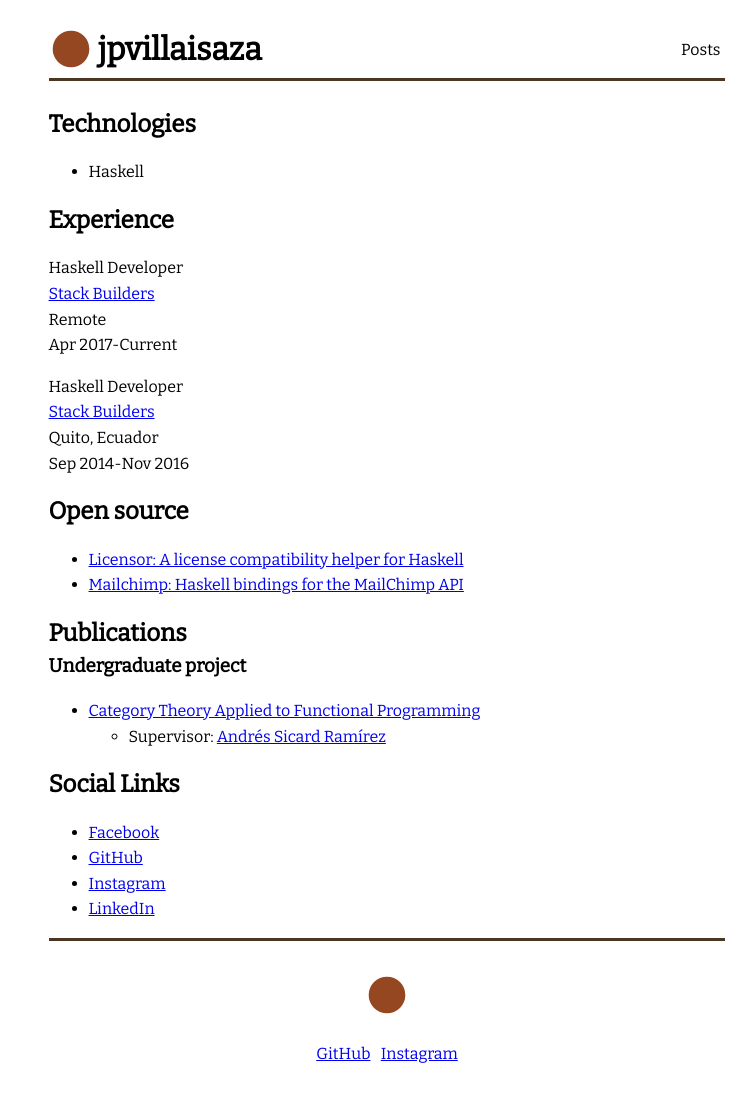
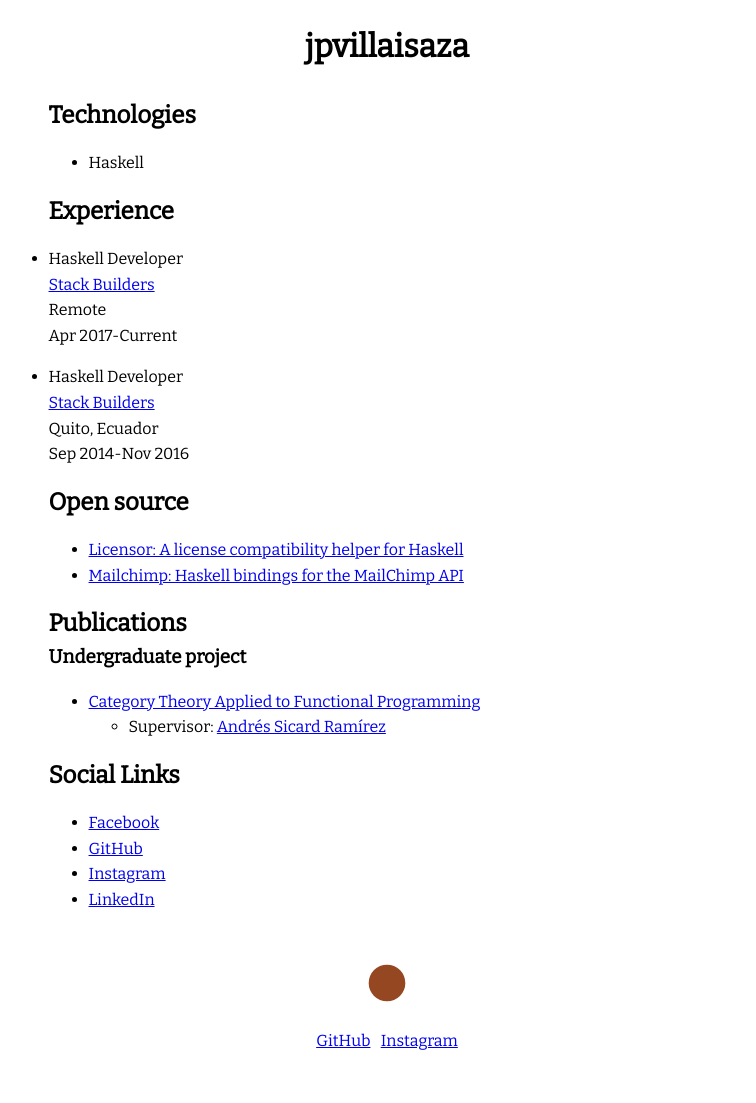
Before and after one commit to jpvillaisaza/jpvillaisaza.github.io, a Jekyll site: the page built from _pages/about.html, in a window 1280 px wide. Shown: the whole page, without its empty margins (253-1009 px from the left). Built offline with Jekyll 4.4.1, drawn with Linux system fonts in a browser that asks for light colours.

Commit message:
Remove nav

```diff
--- a/_layouts/default.html
+++ b/_layouts/default.html
@@ -22,31 +22,10 @@
   <body>
     <header class="site-header">
       <h1 class="site-title">
-        <svg viewBox="0 0 24 24" width="44" height="44">
-          <circle cx="12" cy="12" r="10" fill="#954721" />
-        </svg>
         <a href="/">
           {{ site.title }}
         </a>
       </h1>
-      <nav class="site-nav">
-        <ul>
-          {%- assign nav_pages = site.pages | where: "nav", true %}
-          {%- for nav_page in nav_pages %}
-          <li>
-            {%- if nav_page.url == page.url %}
-            <a href="{{ nav_page.url }}" aria-current="page">
-              {{ nav_page.title }}
-            </a>
-            {%- else %}
-            <a href="{{ nav_page.url }}">
-              {{ nav_page.title }}
-            </a>
-            {%- endif %}
-          </li>
-          {%- endfor %}
-        </ul>
-      </nav>
     </header>
     <main class="page-content">
       {{ content }}
--- a/_pages/index.html
+++ b/_pages/index.html
@@ -5,11 +5,7 @@ permalink: /
 <section>
   <h2>Recent Posts</h2>
   {% include posts.html posts=site.posts limit=5 %}
-  <p><a href="/feed.xml">Feed (Atom)</a></p>
-  <section>
-    <h3>Recent Posts (External)</h3>
-    {% include posts.html posts=site.data.posts.external limit=5 %}
-  </section>
+  <p><a href="/posts/">Posts</a></p>
 </section>
 
 <section>
--- a/_sass/main.scss
+++ b/_sass/main.scss
@@ -44,8 +44,7 @@ pre {
 /* */
 
 .site-header {
-  display: grid;
-  grid-template-columns: 1fr;
+  text-align: center;
 }
 
 .site-title > a {
@@ -53,41 +52,9 @@ pre {
   text-decoration: none;
 }
 
-.site-title {
-  align-items: center;
-  display: inline-flex;
-  gap: 0.25ch;
-}
-
-.site-nav {
-  text-align: center;
-}
-
-.site-nav ul {
-  list-style: none;
-  padding: 0;
-}
-
-.site-nav li {
-  margin: 0 5px;
-  display: inline-block;
-}
-
-.site-nav a {
-  color: inherit;
-  text-decoration: none;
-}
-
-[aria-current="page"] {
-  font-weight: bold;
-  border-bottom: thin dotted black;
-}
-
 /* */
 
 main {
-  border-top: medium solid var(--color-01);
-  border-bottom: medium solid var(--color-01);
   padding-top: 1.5rem;
 }
 
@@ -96,15 +63,6 @@ main {
 .site-footer {
   padding-top: 2rem;
   text-align: center;
-}
-
-@media (min-width: 512px) {
-  .site-header {
-    grid-template-columns: 1fr 1fr;
-  }
-  .site-nav {
-    text-align: right;
-  }
 }
 
 .social-links-list {
@@ -151,6 +109,5 @@ main {
   display: grid;
   grid-template-columns: 1fr;
   gap: 1em;
-  list-style-type: none;
   padding-left: 0;
 }
```
